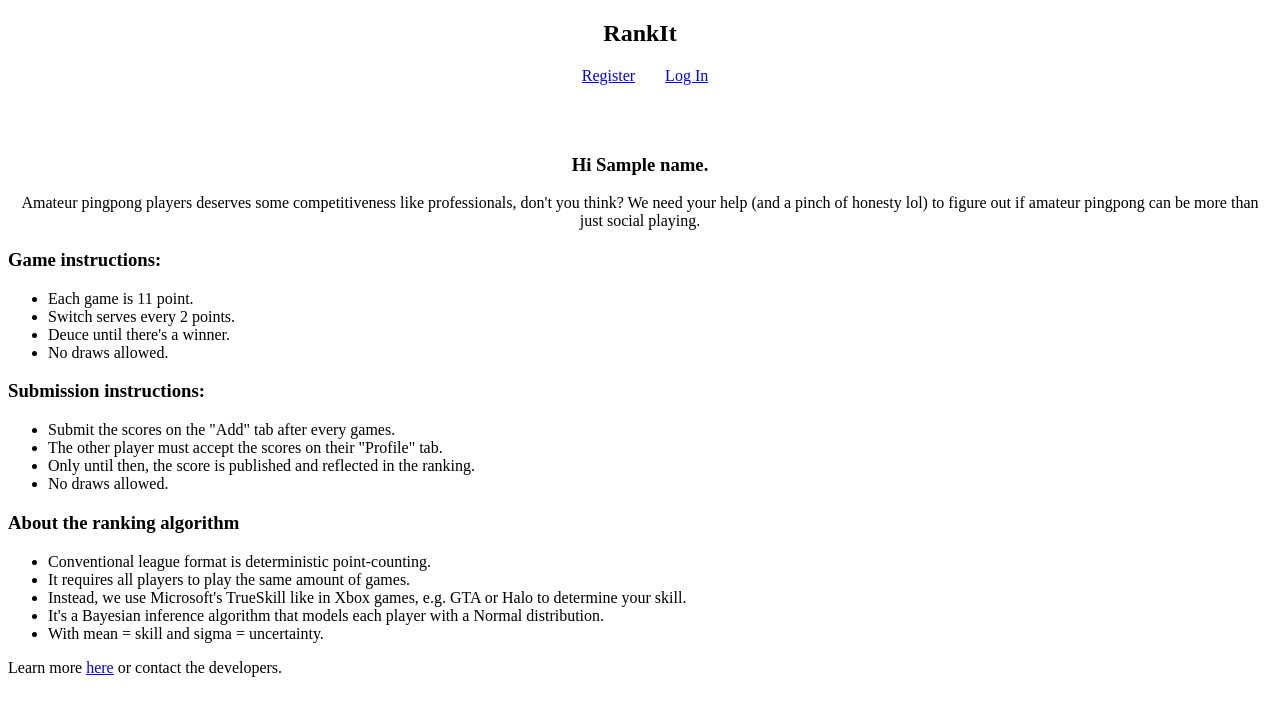
After one commit to christopherfkk/rank-it-mvp, a Flask app: template app/templates/rank/about.html in a window 1280 px wide. The commit adds this page. Shown: the top 716 px of the page. Run offline with Flask 2, Linux system fonts and the light colour scheme; the template is opened without the code that fills it: most values are stand-ins (such as "Sample title", 1, 10 or a date in 2020).

Commit message:
Add about page

```diff
--- a/app/rank.py
+++ b/app/rank.py
@@ -251,3 +251,8 @@ def profile(user_id):
                            won=won,
                            pending_self_approval=pending_self_approval,
                            pending_others_approval=pending_others_approval)
+
+@rank.route('/about', methods=['GET'])
+@login_required
+def about():
+    return render_template('rank/about.html', name=g.user["first_name"])
--- a/app/static/style.css
+++ b/app/static/style.css
@@ -15,6 +15,7 @@ p { text-align: center; }
 /*tr { line-height: 200%; }*/
 table { width: 20em; }
 td { text-align: center; vertical-align: center; height: 40px; }
+
 
 
 /*html { font-family: sans-serif; background: #eee; padding: 1rem; }*/
--- a/app/templates/base.html
+++ b/app/templates/base.html
@@ -12,8 +12,9 @@
   <ul>
     {% if g.user %}
       <li><a href="{{ url_for('rank.index') }}">Ranking</a>
-      <li><a href="{{ url_for('rank.add_score') }}">Add score</a>
+      <li><a href="{{ url_for('rank.add_score') }}">Add</a>
       <li><a href="{{ url_for('rank.profile', user_id=g.user['id']) }}">Profile</a>
+    <li><a href="{{ url_for('rank.about', name=g.user['first_name']) }}">About</a>
     {% else %}
       <li><a href="{{ url_for('auth.register') }}">Register</a>
       <li><a href="{{ url_for('auth.login') }}">Log In</a>
--- /dev/null
+++ b/app/templates/rank/about.html
@@ -0,0 +1,39 @@
+{% extends 'base.html' %}
+
+{% block header %}{% endblock %}
+<h1>{% block title %}Ranking{% endblock %}</h1>
+
+{% block content %}
+<h3 style="text-align:center;">Hi <b>{{name}}</b>.</h3>
+
+<p>
+    Amateur pingpong players deserves some competitiveness like
+    professionals, don't you think? We need your help (and a pinch of honesty lol)
+    to figure out if amateur pingpong can be more than just social playing.
+</p>
+<h3>Game instructions:</h3>
+<ul>
+    <li>Each game is 11 point.</li>
+    <li>Switch serves every 2 points.</li>
+    <li>Deuce until there's a winner.</li>
+    <li>No draws allowed.</li>
+</ul>
+
+<h3>Submission instructions:</h3>
+<ul>
+    <li>Submit the scores on the "Add" tab after every games.</li>
+    <li>The other player must accept the scores on their "Profile" tab.</li>
+    <li>Only until then, the score is published and reflected in the ranking.</li>
+    <li>No draws allowed.</li>
+</ul>
+
+<h3>About the ranking algorithm</h3>
+<ul>
+    <li>Conventional league format is deterministic point-counting. </li>
+    <li>It requires all players to play the same amount of games. </li>
+    <li>Instead, we use Microsoft's TrueSkill like in Xbox games, e.g. GTA or Halo to determine your skill.</li>
+    <li>It's a Bayesian inference algorithm that models each player with a Normal distribution.</li>
+    <li>With mean = skill and sigma = uncertainty. </li>
+</ul>
+Learn more <a href="https://www.microsoft.com/en-us/research/project/trueskill-ranking-system/" target="_blank">here</a> or contact the developers.
+{% endblock %}
```
